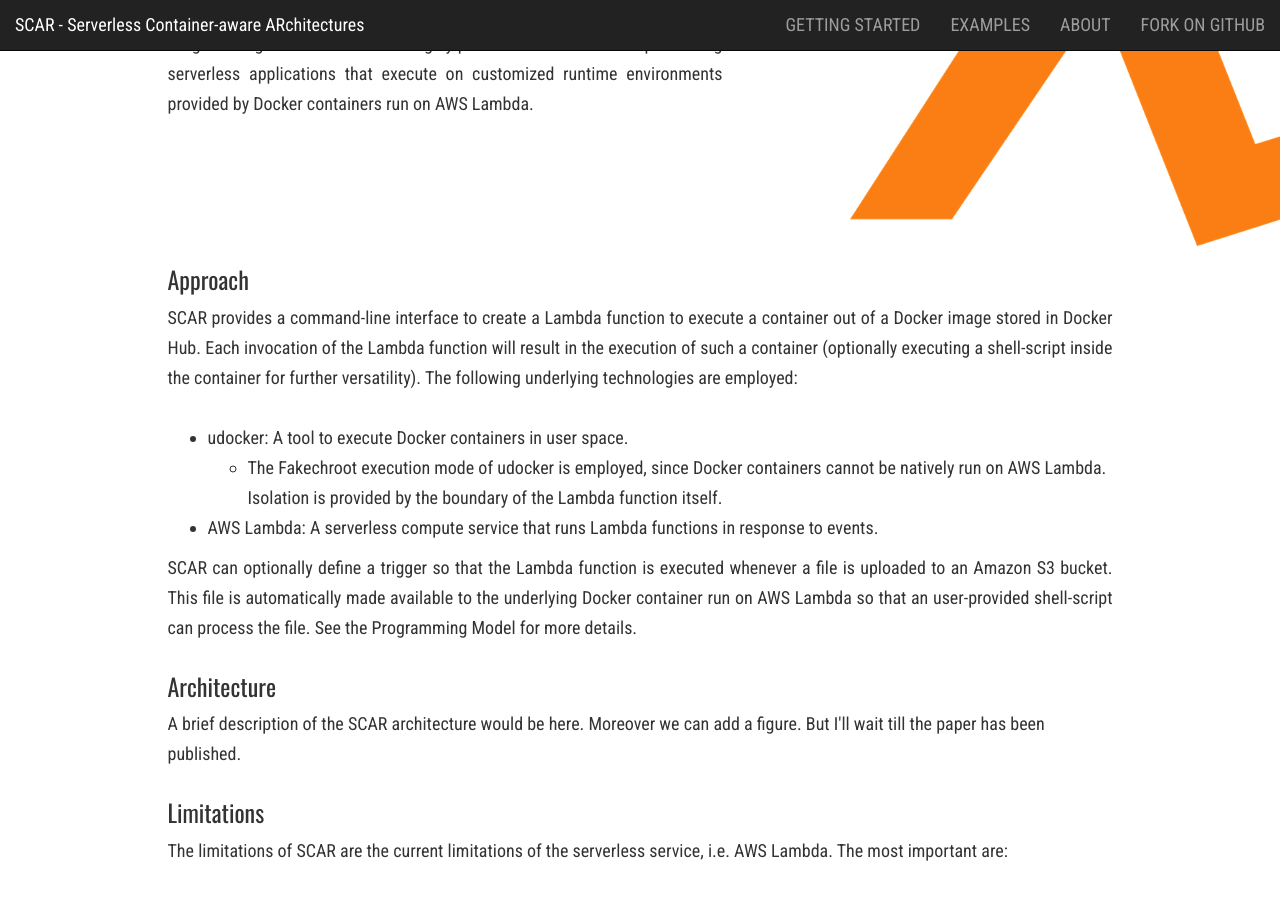
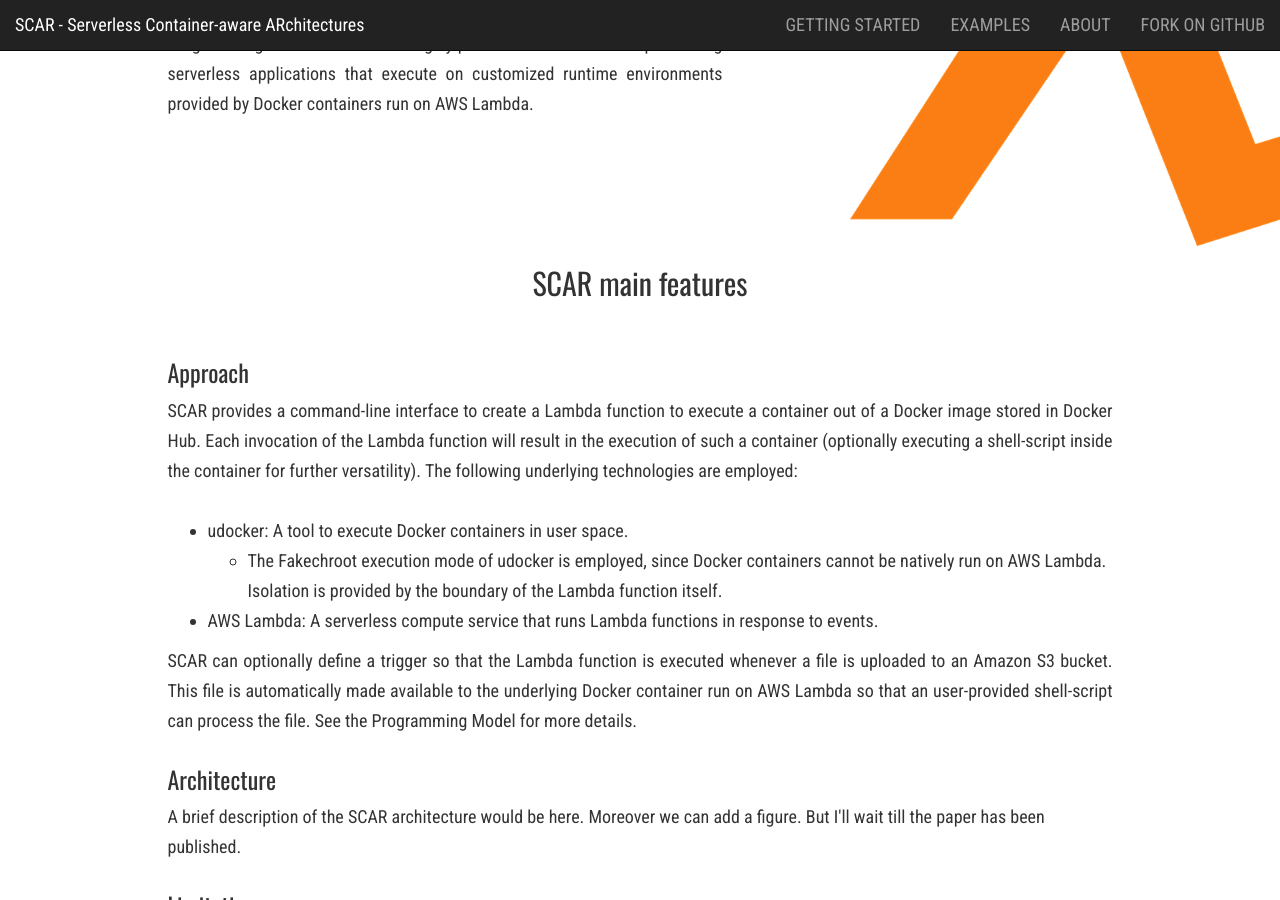
Before and after one commit to amcaar/try.github.io, a Jekyll site: the page built from index.html, in a window 1280 px wide and 900 px high, scrolled down 1082 px. Built offline with Jekyll 4.4.1, drawn with Linux system fonts in a browser that asks for light colours; nearby versions of some CDN libraries; the list of posts is cut into pages by our own code.

Commit message:
Add features row

```diff
--- a/index.html
+++ b/index.html
@@ -11,6 +11,13 @@
                       <div class="col-md-4 col-md-offset-1">
                         <img src="{{ site.data.global.img_url }}lambda.png" width="500" />
                       </div>
+                    </div>
+
+                    <div class="row row-grey">
+                       <div class="col-md-12 text-center">
+                          <h2>SCAR main features</h2>
+                          </br>
+                       </div>
                     </div>
 
                     <div class="row">
```
